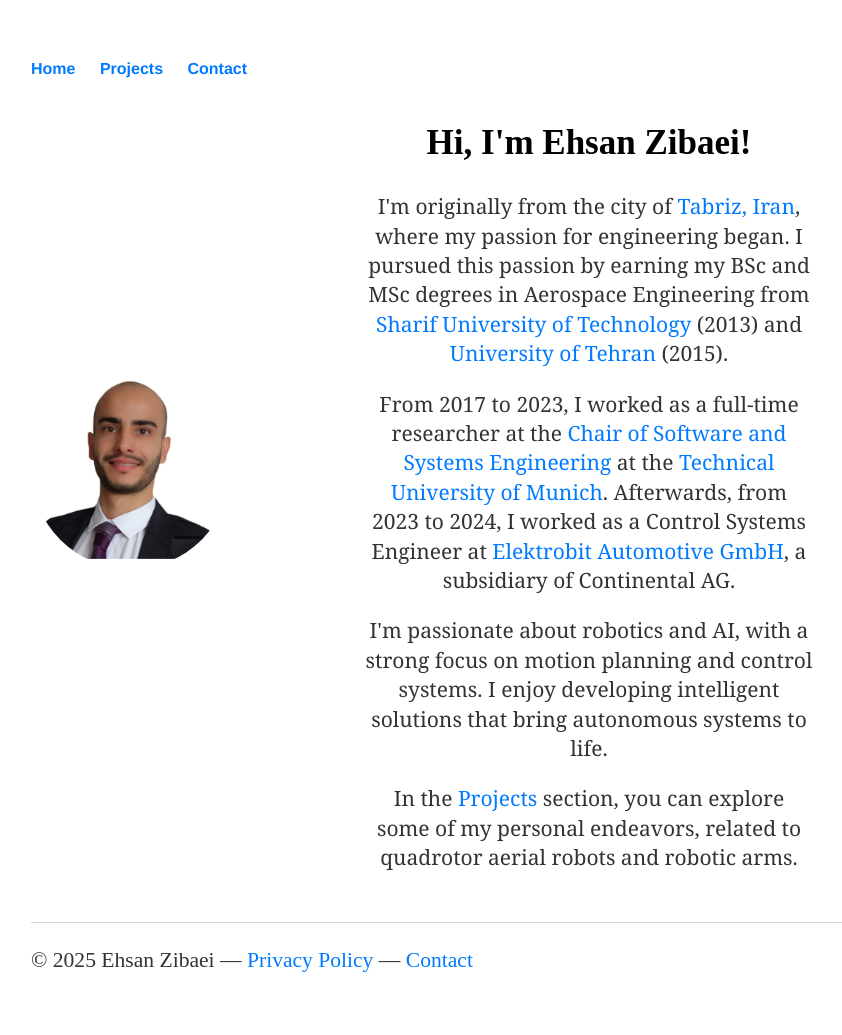
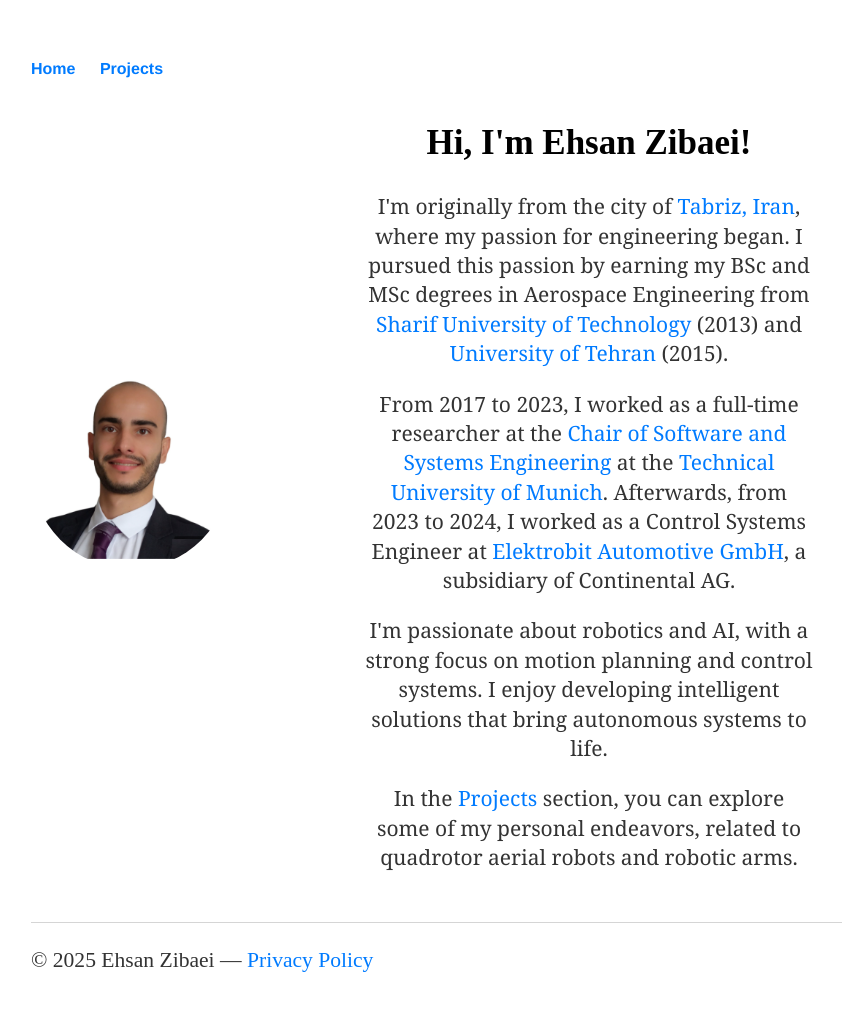
Before and after one commit to EhsanZibaei/ehsanzibaei.github.io, a Jekyll site: the page built from index.html, in a window 1280 px wide. Shown: the whole page, without its empty margins (161-1003 px from the left). Built offline with Jekyll 4.4.1, drawn with Linux system fonts in a browser that asks for light colours.

Commit message:
remove contact

```diff
--- a/_layouts/default.html
+++ b/_layouts/default.html
@@ -18,7 +18,7 @@
             <ul class="nav-links">
                 <li><a href="/">Home</a></li>
                 <li><a href="/projects">Projects</a></li>
-                <li><a href="/contact">Contact</a></li>
+                <!-- <li><a href="/contact">Contact</a></li> -->
             </ul>
         </nav>
     </header>
@@ -30,8 +30,8 @@
     <footer style="text-align: left; margin-top: 2em; font-size: 0.9em;">
         <p>
           &copy; 2025 Ehsan Zibaei —
-          <a href="/privacy/">Privacy Policy</a> —
-          <a href="/contact/">Contact</a>
+          <a href="/privacy/">Privacy Policy</a>
+          <!-- <a href="/contact/">Contact</a> -->
         </p>
       </footer>
 </body>
```
